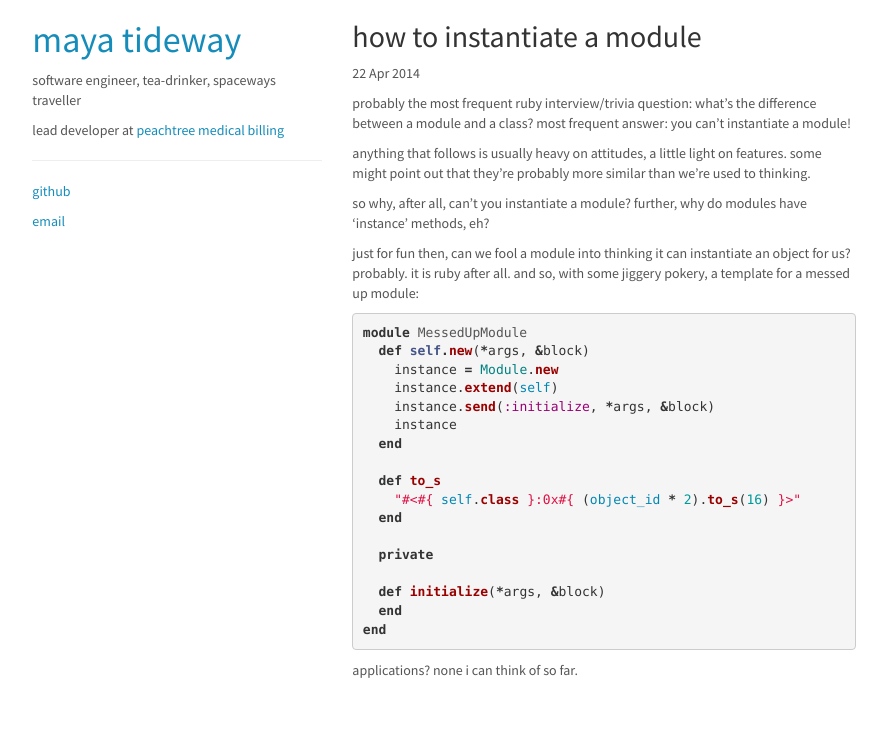
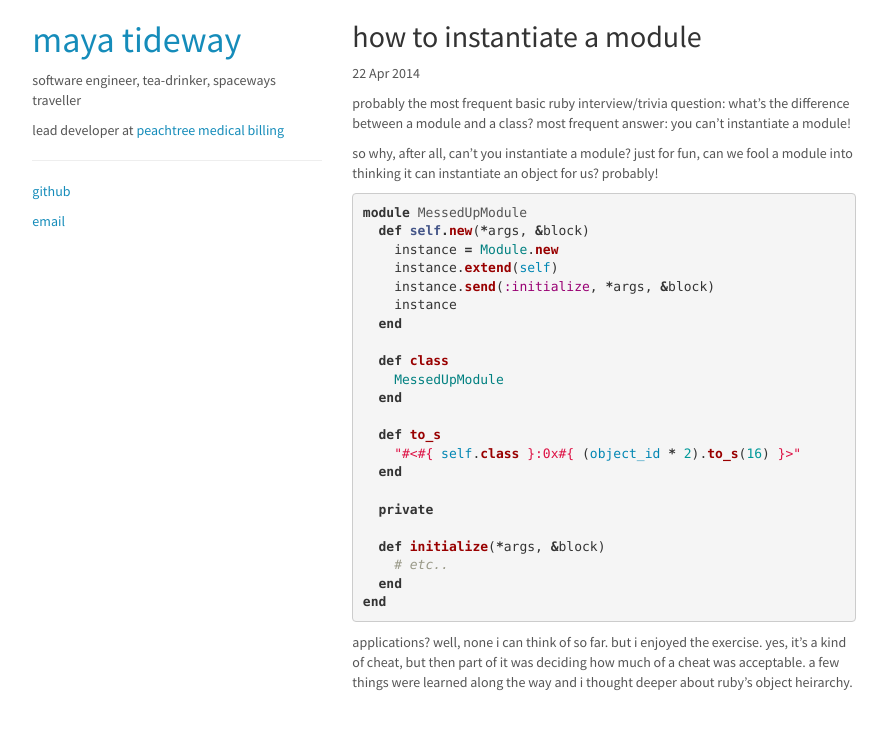
Before and after one commit to imtayadeway/imtayadeway.github.io, a Jekyll site: the page built from _posts/2014-04-22-how-to-instantiate-a-module.md, in a window 1280 px wide. Shown: the top 730 px of the page, without its empty margins (196-1083 px from the left). Built offline with Jekyll 4.4.1, drawn with Linux system fonts in a browser that asks for light colours; Markdown is read by kramdown in place of the engine named in the settings.

Commit message:
Edit first post

```diff
--- a/_posts/2014-04-22-how-to-instantiate-a-module.md
+++ b/_posts/2014-04-22-how-to-instantiate-a-module.md
@@ -4,13 +4,9 @@ title: "how to instantiate a module"
 date: 2014-04-22 19:11:00
 ---
 
-probably the most frequent ruby interview/trivia question: what's the difference between a module and a class? most frequent answer: you can't instantiate a module!
+probably the most frequent basic ruby interview/trivia question: what's the difference between a module and a class? most frequent answer: you can't instantiate a module!
 
-anything that follows is usually heavy on attitudes, a little light on features. some might point out that they're probably more similar than we're used to thinking.
-
-so why, after all, can't you instantiate a module? further, why do modules have 'instance' methods, eh?
-
-just for fun then, can we fool a module into thinking it can instantiate an object for us? probably. it is ruby after all. and so, with some jiggery pokery, a template for a messed up module:
+so why, after all, can't you instantiate a module? just for fun, can we fool a module into thinking it can instantiate an object for us? probably!
 
 {% highlight ruby %}
 module MessedUpModule
@@ -21,6 +17,10 @@ module MessedUpModule
     instance
   end
 
+  def class
+    MessedUpModule
+  end
+
   def to_s
     "#<#{ self.class }:0x#{ (object_id * 2).to_s(16) }>"
   end
@@ -28,8 +28,9 @@ module MessedUpModule
   private
 
   def initialize(*args, &block)
+    # etc..
   end
 end
 {% endhighlight %}
 
-applications? none i can think of so far.
+applications? well, none i can think of so far. but i enjoyed the exercise. yes, it's a kind of cheat, but then part of it was deciding how much of a cheat was acceptable. a few things were learned along the way and i thought deeper about ruby's object heirarchy.
```
Also changed, not shown: _posts/.#2014-04-22-how-to-instantiate-a-module.md (added, +1 -0 lines).
